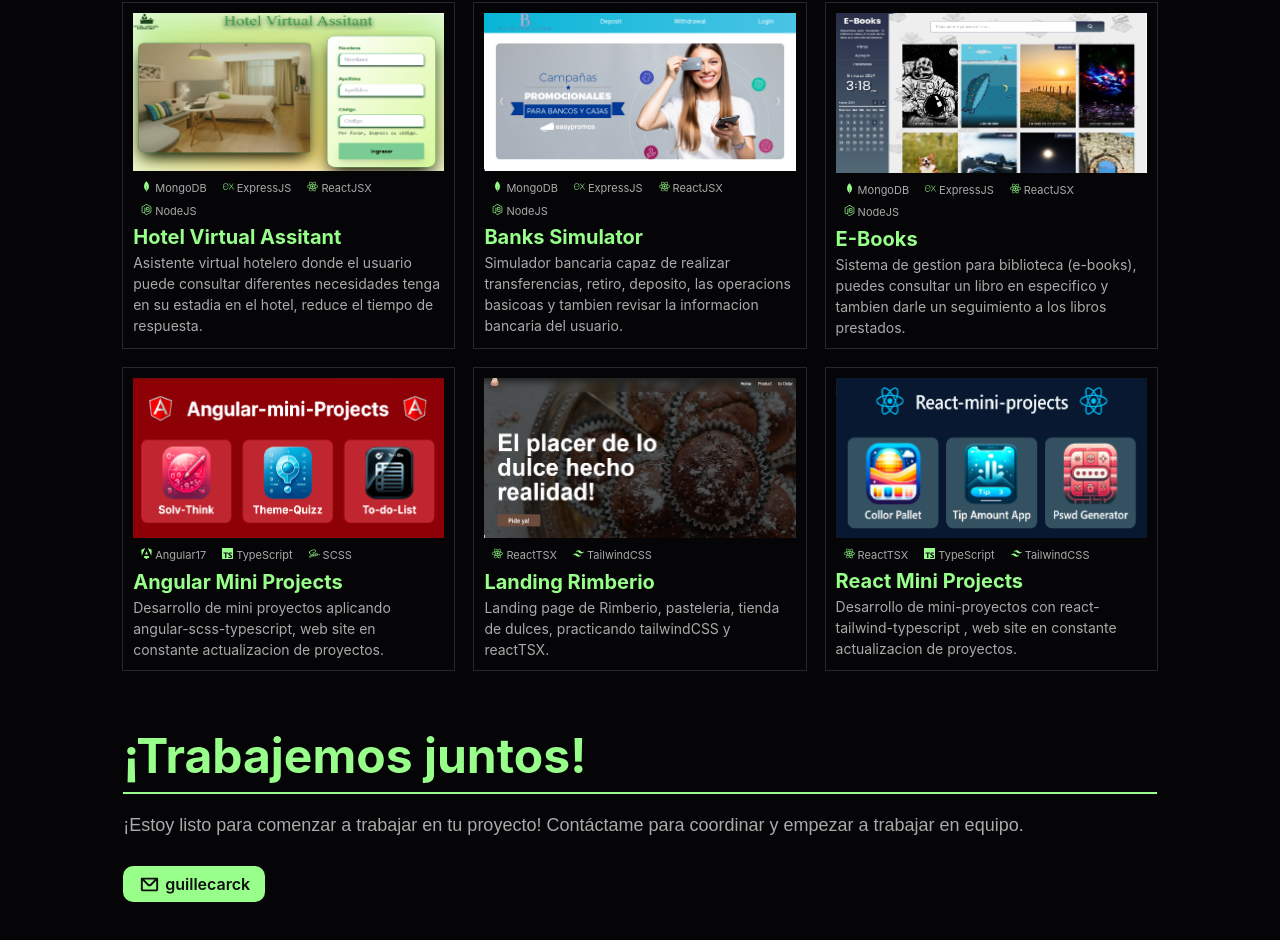
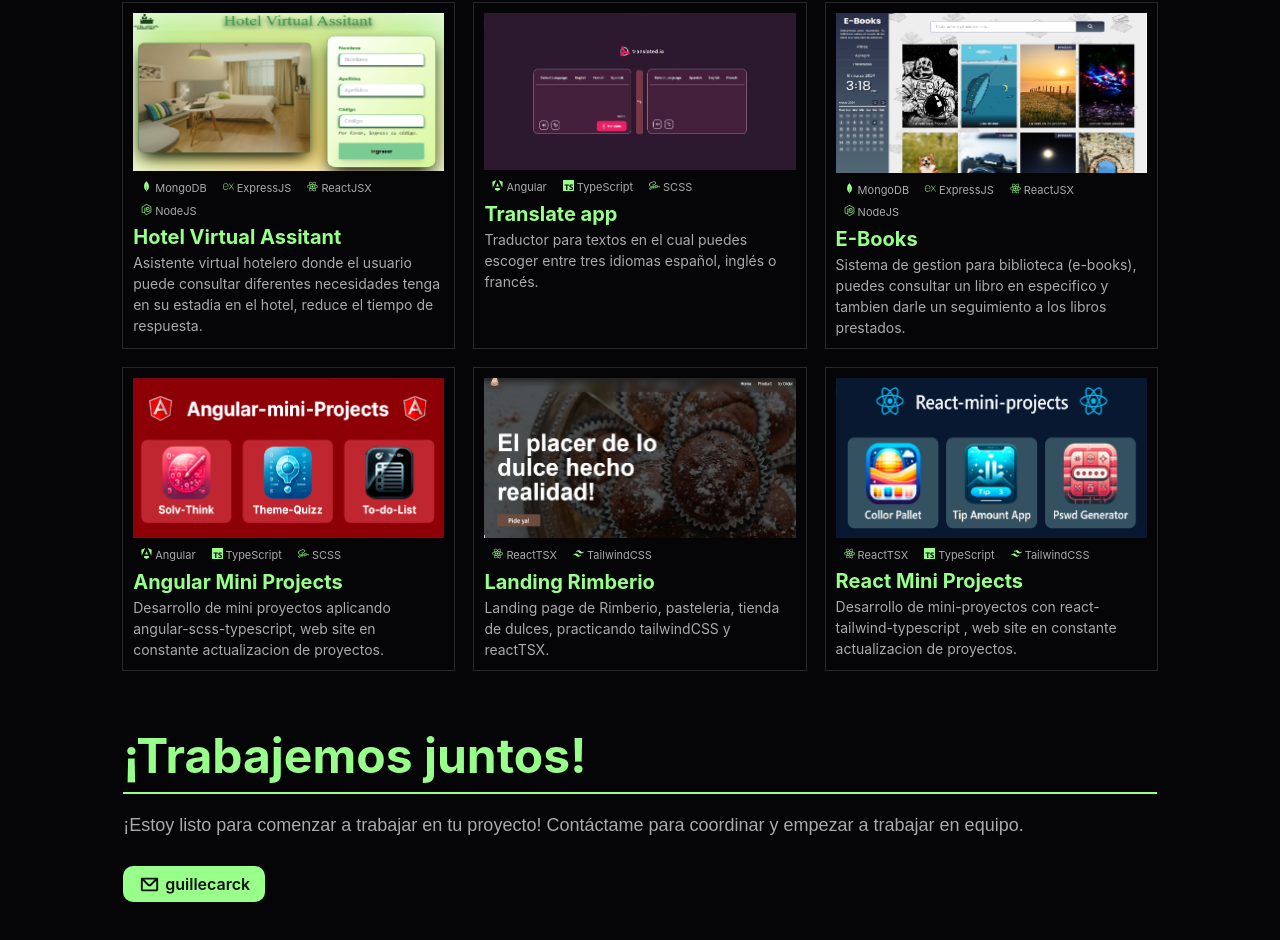
Before and after one commit to juanRCoder/updating-portfolio, a React (Vite) app: page / in a window 1280 px wide. Shown: the part 1891-2831 px from the top of the page. Built offline with nearby package versions, Linux system fonts and the light colour scheme; the HTML template or start-up script is replaced by a standard one.

Commit message:
fix: add new url

```diff
--- a/src/components/projects/Projects.tsx
+++ b/src/components/projects/Projects.tsx
@@ -21,12 +21,12 @@ function Projects() {
         },
         {
             img: BS,
-            title: 'Banks Simulator',
-            github: 'https://github.com/juanRCoder/Bank-Simulator',
-            website: '',
-            description: 'Simulador bancaria capaz de realizar transferencias, retiro, deposito, las operacions basicoas y tambien revisar la informacion bancaria del usuario.',
-            tecnologias: [<SiMongodb />, <SiExpress />, <FaReact />, <FaNodeJs />],
-            names: ['MongoDB', 'ExpressJS', 'ReactJSX', 'NodeJS']
+            title: 'Translate app',
+            github: 'https://github.com/juanRCoder/angular-projects/tree/main/src/app/translate-app',
+            website: 'https://angular-mini-projects.vercel.app/translate-app',
+            description: 'Traductor para textos en el cual puedes escoger entre tres idiomas español, inglés o francés.',
+            tecnologias: [<SiAngular />, <SiTypescript />, <FaSass />],
+            names: ['Angular', 'TypeScript', 'SCSS']
         },
         {
             img: EBOOK,
@@ -44,7 +44,7 @@ function Projects() {
             website: 'https://angular-mini-projects.vercel.app/',
             description: 'Desarrollo de mini proyectos aplicando angular-scss-typescript, web site en constante actualizacion de proyectos.',
             tecnologias: [<SiAngular />, <SiTypescript />, <FaSass />],
-            names: ['Angular17', 'TypeScript', 'SCSS']
+            names: ['Angular', 'TypeScript', 'SCSS']
         },
         {
             img: RIMBERIO,
@@ -59,7 +59,7 @@ function Projects() {
             img: ReactProjects,
             title: 'React Mini Projects',
             github: 'https://github.com/juanRCoder/React-mini-projects',
-            website: 'https://react-mini-projects-2ao4.vercel.app/',
+            website: 'https://react-projects-2024.vercel.app/',
             description: 'Desarrollo de mini-proyectos con react-tailwind-typescript , web site en constante actualizacion de proyectos.',
             tecnologias: [<FaReact />, <SiTypescript />, <SiTailwindcss />],
             names: ['ReactTSX', 'TypeScript', 'TailwindCSS']
@@ -82,7 +82,7 @@ function Projects() {
                                 <div className='outline'>
                                     <a href={project.github} title="github"><FaGithub /></a>
                                     {project.website !== ''
-                                        ? <a href={project.website} title="web">< FaEarthAmericas /></a>
+                                        ? <a href={project.website} title="web" target="_BLANK">< FaEarthAmericas /></a>
                                         : ''
                                     }
                                 </div>
```
Also changed, not shown: src/assets/project_BS.webp.
